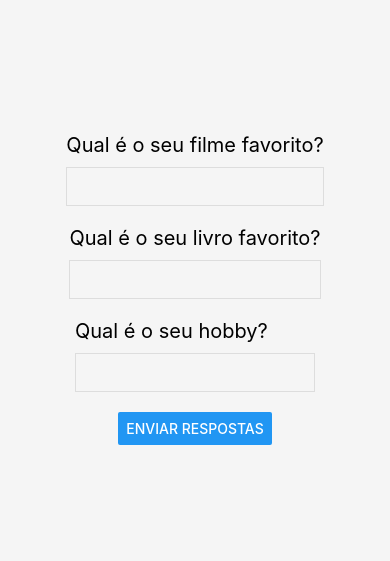
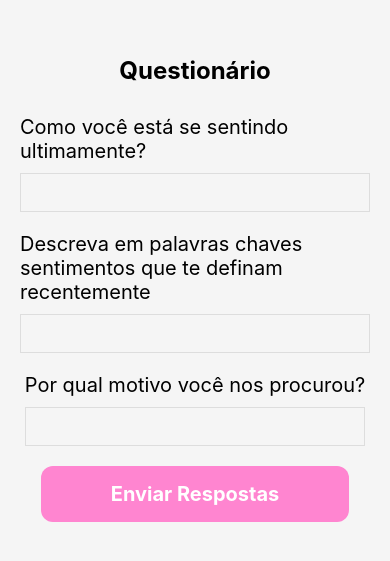
Before and after one commit to gs-notridame/frontend, a React Native app in the folder PsyCheck/: screen /Quiz in a window 390 px wide. Shown: the part 133-694 px from the top of the page. Built offline with nearby package versions, Linux system fonts and the light colour scheme.

Commit message:
feat: change index quiz file

```diff
--- a/PsyCheck/src/screens/Quiz/index.tsx
+++ b/PsyCheck/src/screens/Quiz/index.tsx
@@ -1,20 +1,28 @@
 import React, {useState} from 'react';
-import {View, Button} from 'react-native';
-import {Container, QuestionText, AnswerInput} from './style';
+import {View} from 'react-native';
+import {
+  Container,
+  QuestionText,
+  AnswerInput,
+  Title,
+  Button,
+  ButtonText,
+} from './style';
 
-// Exemplo de perguntas
 const exampleQuestions = [
-  {id: '1', text: 'Qual é o seu filme favorito?'},
-  {id: '2', text: 'Qual é o seu livro favorito?'},
-  {id: '3', text: 'Qual é o seu hobby?'},
+  {id: '1', text: 'Como você está se sentindo ultimamente?'},
+  {
+    id: '2',
+    text: 'Descreva em palavras chaves sentimentos que te definam recentemente',
+  },
+  {id: '3', text: 'Por qual motivo você nos procurou?'},
 ];
 
-const QuestionnairePage = () => {
+const Quiz = () => {
   const [questions] = useState(exampleQuestions);
   const [answers, setAnswers] = useState({});
 
   const submitAnswers = () => {
-    // Implementação do envio
     console.log(answers);
   };
 
@@ -24,6 +32,7 @@ const QuestionnairePage = () => {
 
   return (
     <Container>
+      <Title>Questionário</Title>
       {questions.map(question => (
         <View key={question.id}>
           <QuestionText>{question.text}</QuestionText>
@@ -33,9 +42,11 @@ const QuestionnairePage = () => {
           />
         </View>
       ))}
-      <Button title="Enviar Respostas" onPress={submitAnswers} />
+      <Button onPress={submitAnswers}>
+        <ButtonText>Enviar Respostas</ButtonText>
+      </Button>
     </Container>
   );
 };
 
-export default QuestionnairePage;
+export default Quiz;
```
